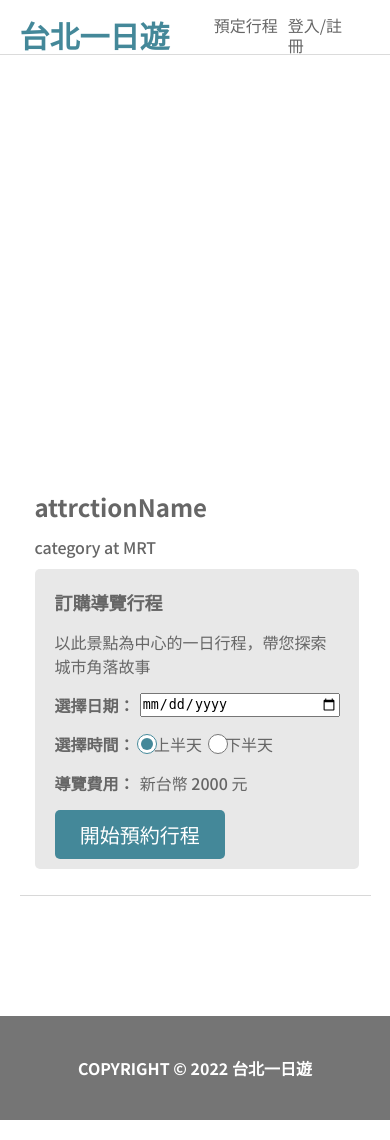
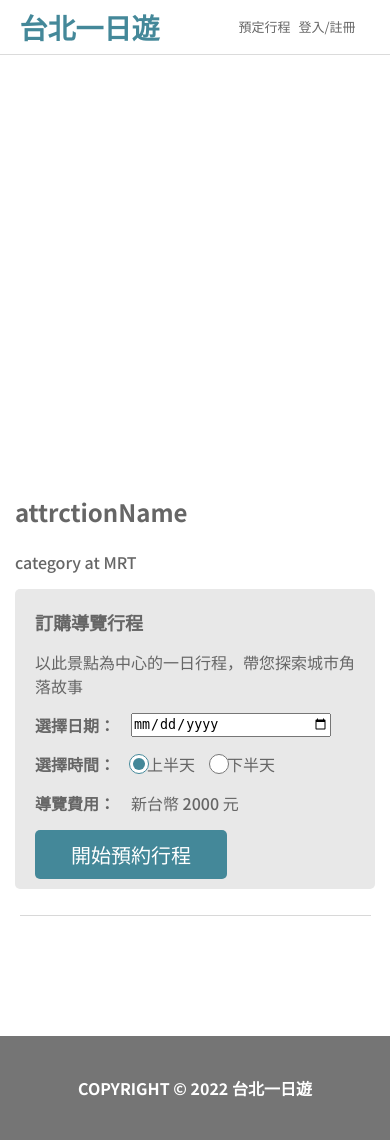
Before and after one commit to chiayingc/taipei-day-trip, a Flask app: page /attraction/1 in a window 390 px wide. Run offline with Flask 2, Linux system fonts and the light colour scheme; data that the repository does not hold is empty.

Commit message:
fix:(1)width of image slider in mobile version (2)navigator bar text width (3) image slider prev button error

```diff
--- a/static/style_attraction.css
+++ b/static/style_attraction.css
@@ -41,8 +41,8 @@
     body nav .nav ul{
         display: grid;
         grid-template-columns: repeat(2,100px);
-        font-size: 16px;
-        line-height: 20px;
+        font-size: 14px;
+        line-height: 18px;
         color: #666666;
         justify-self: end;
 
@@ -54,8 +54,8 @@
     }
 
     .nav h2{
-        font-size: 30px;
-        line-height: 34px;
+        font-size: 28px;
+        line-height: 32px;
         color: #448899;
         font-weight: bolder;
     }
@@ -336,8 +336,15 @@
     .img > img{
         width: 100%;
     }
+    .prev{
+        left: -40%;
+    }
+    .next{
+        right: -40%;
+    }
     .information{
         width: 100%;
+        height: 400px;
     }
 
     .booking{
@@ -345,24 +352,49 @@
     }
 }
 
+@media (max-width:800px){
+    .prev{
+        left: -33%;
+    }
+    .next{
+        right: -33%;
+    }
+}
 
 @media (min-width:360px) and (max-width:600px){
     body nav .nav{
-        grid-template-columns: 50% 1fr;
+        grid-template-columns: 45% 1fr;
 
     }
 
     body nav .nav ul{
-        column-gap: 10px;
+        column-gap: 8px;
+        font-size: 13px;
     }
 
     .top{
+        width: 100%;
         grid-template-columns: 1fr;
         margin-top: 15px;
         margin-bottom: 0px;
+        padding: 0;
+    }
+
+    .images, .img > img{
+        width: 100%;
+        border-radius: 0;
+    }
+
+    .prev{
+        left: -40%;
+    }
+    .next{
+        right: -40%;
     }
 
     .information{
+        padding-left: 15px;
+        padding-right: 15px;
         margin-top: 20px;
         row-gap: 5px;
     }
--- a/templates/attraction.html
+++ b/templates/attraction.html
@@ -82,7 +82,7 @@
             attractionNo=attractionNo.split("/");
             attractionNo=attractionNo[attractionNo.length-1];
 
-            let url="http://52.192.27.239:3000/api/attraction/";
+            let url="/api/attraction/";
             return fetch(url+attractionNo)
                 .then(function (response) {
                     return response.json();
@@ -135,15 +135,18 @@
 
         // Next/previous controls
         function changeSlides(n) {
+            slideIndex=parseInt(slideIndex);
             showSlides(slideIndex += n);
         }
 
         // Thumbnail image controls
         function currentSlide(n) {
+            slideIndex=n;
             showSlides(slideIndex = n);
         }
 
         function showSlides(n) {
+
             let i;
             let slides = document.getElementsByClassName("img");
             let dots = document.getElementsByClassName("dot");
--- a/templates/index.html
+++ b/templates/index.html
@@ -48,7 +48,7 @@
 
 
     <script>
-        const attractions = "http://127.0.0.1:3000/api/attractions?page=";
+        const attractions = "/api/attractions?page=";
         let url="";
         const cats=document.querySelector("#cats");
 
@@ -97,7 +97,7 @@
                         newName.id = "item-name" + idi;
                         item.appendChild(newName);
                         let name = document.querySelector("#item-name" + idi);
-                        name.innerHTML = "<a href='http://127.0.0.1:3000/attraction/" + idi + "'>" + data[i]["name"]+"</a>";
+                        name.innerHTML = "<a href='/attraction/" + idi + "'>" + data[i]["name"]+"</a>";
 
                         newInfo.id = "item-info" + idi;
                         item.appendChild(newInfo);
@@ -121,7 +121,7 @@
         }
 
         function getCat(){
-            url="http://127.0.0.1:3000/api/categories";
+            url="/api/categories";
             return fetch(url)
                 .then(function (response) {
                     return response.json();
```
Also changed, not shown: static/style_index.css (+10 -8 lines).
